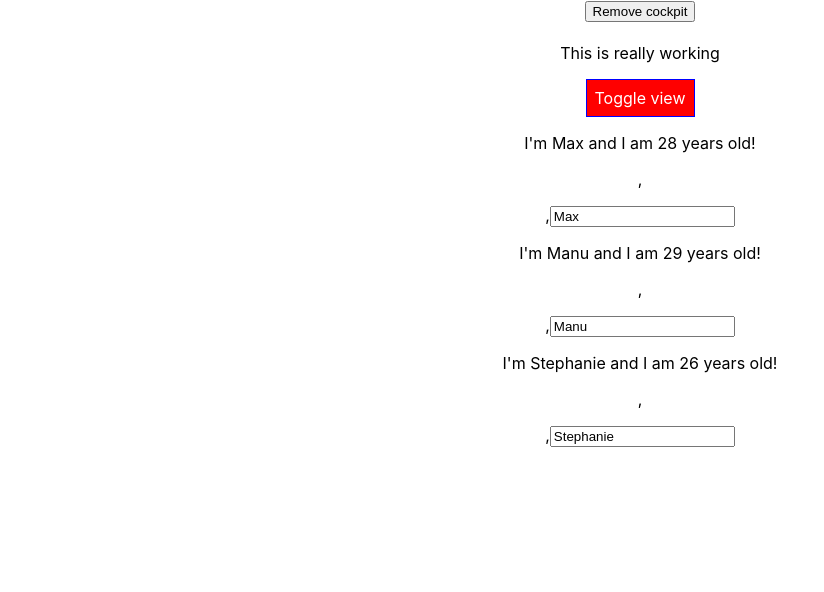
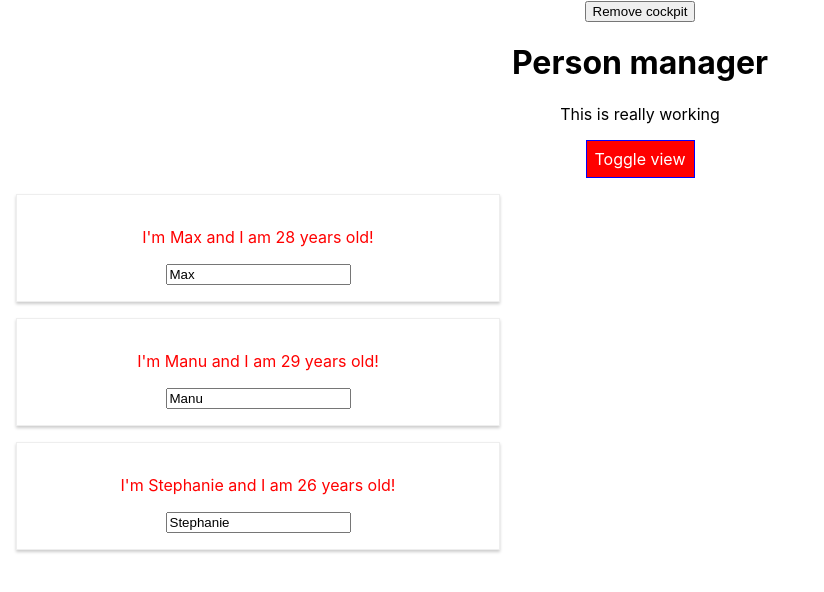
Before and after one commit to AlejandroRodarte/course-react-first-steps, a React (Create React App) app: page / in a window 1280 px wide. Shown: the top 592 px of the page, without its empty margins (0-824 px from the left). Built offline with nearby package versions, Linux system fonts and the light colour scheme.

Commit message:
Passing Unknown Props

```diff
--- a/src/components/Persons/Person/Person.js
+++ b/src/components/Persons/Person/Person.js
@@ -1,6 +1,7 @@
 import React, { Component, Fragment } from 'react';
 
 import classes from './Person.module.css';
+import withClass from '../../../hoc/withClass';
 
 class Person extends Component {
 
@@ -14,11 +15,11 @@
 
                 <p onClick={ this.props.click } key="1">
                     I'm { this.props.name } and I am { this.props.age } years old!
-                </p>,
+                </p>
 
                 <p key="2">
                     { this.props.children }
-                </p>,
+                </p>
 
                 <input
                     key="3"
@@ -35,4 +36,4 @@
 
 }
 
-export default Person;
+export default withClass(Person, classes.Person);
--- a/src/hoc/WithClass.js
+++ b/src/hoc/WithClass.js
@@ -4,7 +4,7 @@
 // the returned function is the actual function that generates the component
 const withClass = (WrappedComponent, className) => (props) => (
     <div className={ className }>
-        <WrappedComponent />
+        <WrappedComponent { ...props } />
     </div>
 );
 
```
